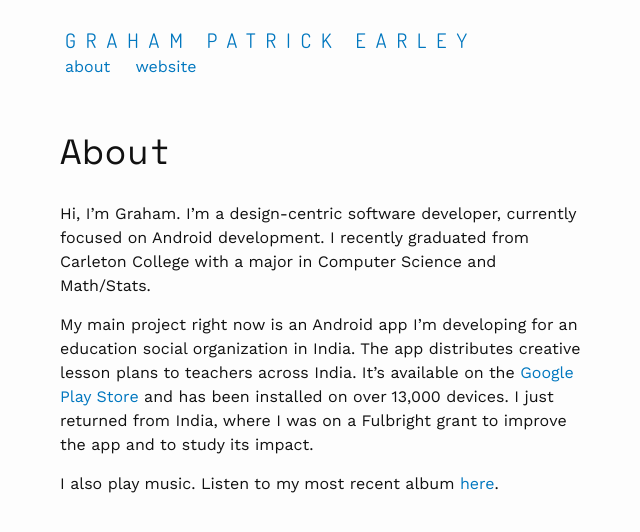
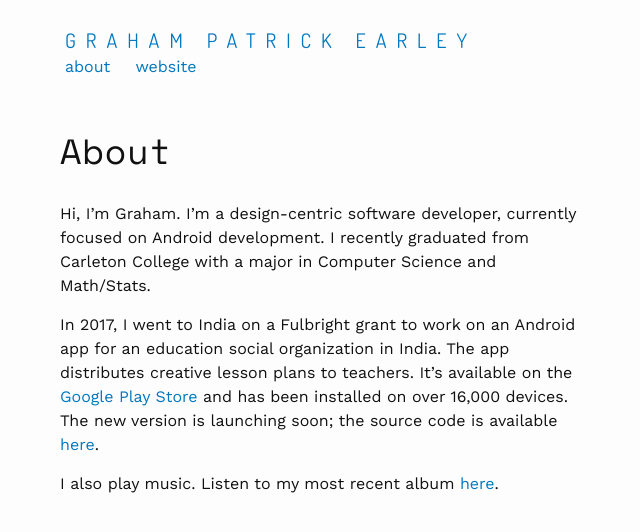
Before and after one commit to grahamearley/blog, a Jekyll site: the page built from about.md, in a window 1280 px wide. Shown: the top 532 px of the page, without its empty margins (305-945 px from the left). Built offline with Jekyll 4.4.1, drawn with Linux system fonts in a browser that asks for light colours.

```diff
--- a/about.md
+++ b/about.md
@@ -6,6 +6,6 @@
 
 Hi, I'm Graham. I'm a design-centric software developer, currently focused on Android development. I recently graduated from Carleton College with a major in Computer Science and Math/Stats.
 
-My main project right now is an Android app I'm developing for an education social organization in India. The app distributes creative lesson plans to teachers across India. It's available on the [Google Play Store](https://play.google.com/store/apps/details?id=org.jnanaprabodhini.happyteacherapp) and has been installed on over 13,000 devices. I just returned from India, where I was on a Fulbright grant to improve the app and to study its impact.
+In 2017, I went to India on a Fulbright grant to work on an Android app for an education social organization in India. The app distributes creative lesson plans to teachers. It's available on the [Google Play Store](https://play.google.com/store/apps/details?id=org.jnanaprabodhini.happyteacherapp) and has been installed on over 16,000 devices. The new version is launching soon; the source code is available [here](https://github.com/HappyTeacher/HappyTeacherAndroid).
 
 I also play music. Listen to my most recent album [here](https://grahamearley.bandcamp.com).
```
